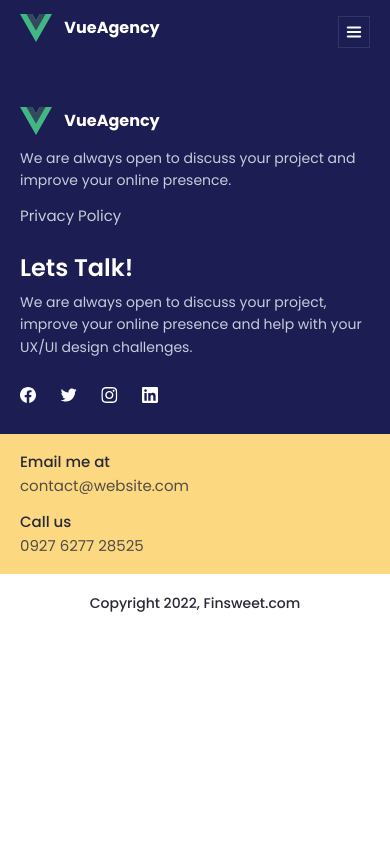
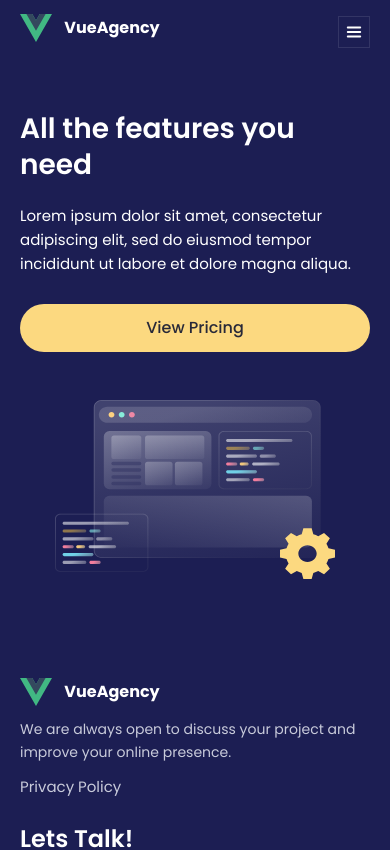
Before and after one commit to danelian/vueagency, a Vue app: page /features in a window 390 px wide. Shown: the top 850 px of the page. Built offline with nearby package versions, Linux system fonts and the light colour scheme.

Commit message:
section features-hero - desktop & adaptation

```diff
--- /dev/null
+++ b/src/components/blocks/FeaturesHero.vue
@@ -0,0 +1,85 @@
+<script></script>
+
+<template>
+  <section class="features-hero">
+    <div class="container">
+      <div class="features-hero__container">
+        <div class="features-hero__content">
+          <h1 class="title-h1">All the features you need</h1>
+          <p>Lorem ipsum dolor sit amet, consectetur adipiscing elit, sed do eiusmod tempor incididunt ut labore et dolore magna aliqua.</p>
+          <div class="row-buttons">
+            <RouterLink to="/pricing" class="button-primary">View Pricing</RouterLink>
+          </div>
+        </div>
+        <div class="features-hero__image">
+          <img src="/public/illustrations/features-hero-illustration.svg" alt="">
+        </div>
+      </div>
+    </div>
+  </section>
+</template>
+
+<style lang="scss" scoped>
+.features-hero {
+  min-height: 670px;
+  color: var(--white-color);
+  background-color: var(--tint-blue-color);
+  &__container {
+    display: flex;
+    align-items: center;
+    justify-content: space-between;
+    width: 100%;
+  }
+  &__content {
+    width: calc(47% - 30px);
+    .title-h1 {
+      max-width: 460px;
+      color: var(--white-color);
+    }
+    .link-witharrow {
+      color: var(--white-color);
+      &:hover {
+        color: var(--yellow-color);
+      }
+    }
+    p {
+      max-width: 420px;
+    }
+  }
+  &__image {
+    width: calc(53% - 30px);
+    img {
+      width: 100%;
+    }
+  }
+}
+
+@media screen and (max-width: 1024px) {
+  .features-hero {
+    min-height: 500px;
+    &__content {
+      width: calc(50% - 12px);
+    }
+    &__image {
+      width: calc(50% - 12px);
+    }
+  }
+}
+
+@media screen and (max-width: 768px) {
+  .features-hero {
+    min-height: auto;
+    &__container {
+      justify-content: flex-start;
+      flex-direction: column;
+    }
+    &__content {
+      width: 100%;
+    }
+    &__image {
+      width: 80%;
+      margin: 48px auto 0 auto;
+    }
+  }
+}
+</style>
--- a/src/pages/Features.vue
+++ b/src/pages/Features.vue
@@ -1,7 +1,13 @@
-<script setup>
+<script>
+import FeaturesHero from '@/components/blocks/FeaturesHero.vue'
 
+export default {
+  components: {
+    FeaturesHero
+  }
+}
 </script>
 
 <template>
-
+  <FeaturesHero />
 </template>
```
Also changed, not shown: public/illustrations/features-hero-illustration.svg (added).
